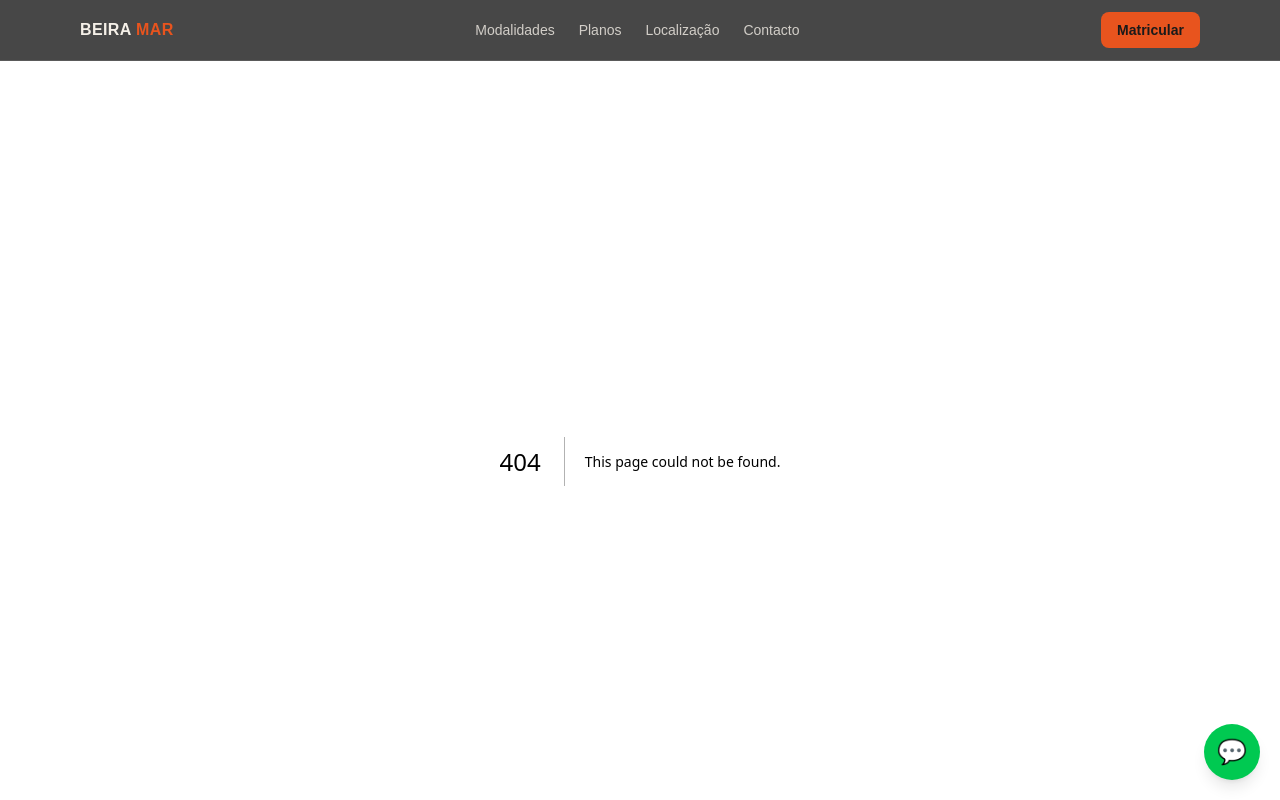
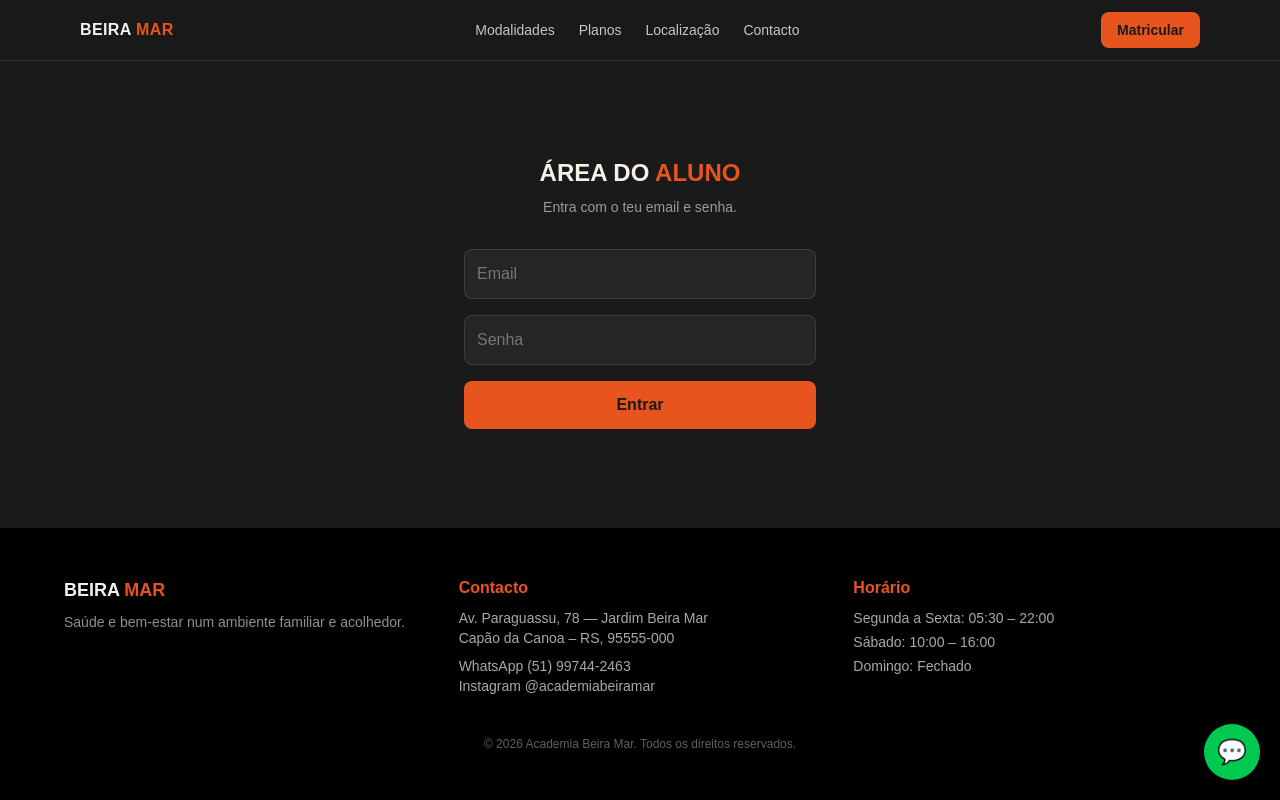
Before and after one commit to dionersilvaggr6/Academia-Beira-mar, a Next.js app in the folder web/: page /login in a window 1280 px wide. Before the commit this address had no page. Shown: the top 800 px of the page. Built offline with nearby package versions, Linux system fonts and the light colour scheme; no server answers.

Commit message:
feat: add login page and auth actions (Fase 2A Task 5)
- app/actions/auth: login (signInWithPassword) + logout, redirect by role
- LoginForm (a11y labels, loading/error states) + /login page

Assinado-por: DH — CMTecnologia

```diff
--- /dev/null
+++ b/web/app/actions/auth.ts
@@ -0,0 +1,31 @@
+"use server";
+
+import { redirect } from "next/navigation";
+import { getProfile } from "@/lib/auth/profile";
+import { createClient } from "@/lib/supabase/server";
+
+export type LoginResult = { ok: false; error: string };
+
+export async function login(
+  _prev: LoginResult | null,
+  formData: FormData,
+): Promise<LoginResult | null> {
+  const email = String(formData.get("email") ?? "").trim();
+  const password = String(formData.get("password") ?? "");
+
+  const supabase = await createClient();
+  const { error } = await supabase.auth.signInWithPassword({ email, password });
+
+  if (error) {
+    return { ok: false, error: "Email ou senha inválidos." };
+  }
+
+  const profile = await getProfile();
+  redirect(profile?.role === "instrutor" ? "/instrutor" : "/aluno");
+}
+
+export async function logout() {
+  const supabase = await createClient();
+  await supabase.auth.signOut();
+  redirect("/login");
+}
--- /dev/null
+++ b/web/app/login/page.tsx
@@ -0,0 +1,22 @@
+import { redirect } from "next/navigation";
+import { LoginForm } from "@/components/auth/LoginForm";
+import { getProfile } from "@/lib/auth/profile";
+
+export const metadata = { title: "Entrar — Academia Beira Mar" };
+
+export default async function LoginPage() {
+  const profile = await getProfile();
+  if (profile) redirect(profile.role === "instrutor" ? "/instrutor" : "/aluno");
+
+  return (
+    <section className="mx-auto max-w-sm px-4 py-24">
+      <h1 className="text-center font-extrabold text-2xl text-bm-cream uppercase">
+        Área do <span className="text-bm-orange">Aluno</span>
+      </h1>
+      <p className="mt-2 text-center text-bm-cream/60 text-sm">
+        Entra com o teu email e senha.
+      </p>
+      <LoginForm />
+    </section>
+  );
+}
--- /dev/null
+++ b/web/components/auth/LoginForm.tsx
@@ -0,0 +1,59 @@
+"use client";
+
+import { useActionState } from "react";
+import { type LoginResult, login } from "@/app/actions/auth";
+
+const inputClass =
+  "w-full rounded-lg border border-white/10 bg-white/5 p-3 text-bm-cream placeholder:text-bm-cream/40 focus:border-bm-orange focus:outline-none";
+
+export function LoginForm() {
+  const [state, action, pending] = useActionState<LoginResult | null, FormData>(
+    login,
+    null,
+  );
+
+  return (
+    <form action={action} className="mt-8 space-y-4">
+      <div>
+        <label htmlFor="email" className="sr-only">
+          Email
+        </label>
+        <input
+          id="email"
+          name="email"
+          type="email"
+          required
+          placeholder="Email"
+          className={inputClass}
+        />
+      </div>
+      <div>
+        <label htmlFor="password" className="sr-only">
+          Senha
+        </label>
+        <input
+          id="password"
+          name="password"
+          type="password"
+          required
+          placeholder="Senha"
+          className={inputClass}
+        />
+      </div>
+
+      {state && !state.ok && (
+        <p role="alert" aria-live="assertive" className="text-red-400 text-sm">
+          {state.error}
+        </p>
+      )}
+
+      <button
+        type="submit"
+        disabled={pending}
+        className="w-full rounded-lg bg-bm-orange p-3 font-bold text-bm-black transition hover:brightness-110 disabled:opacity-60"
+      >
+        {pending ? "A entrar…" : "Entrar"}
+      </button>
+    </form>
+  );
+}
```
